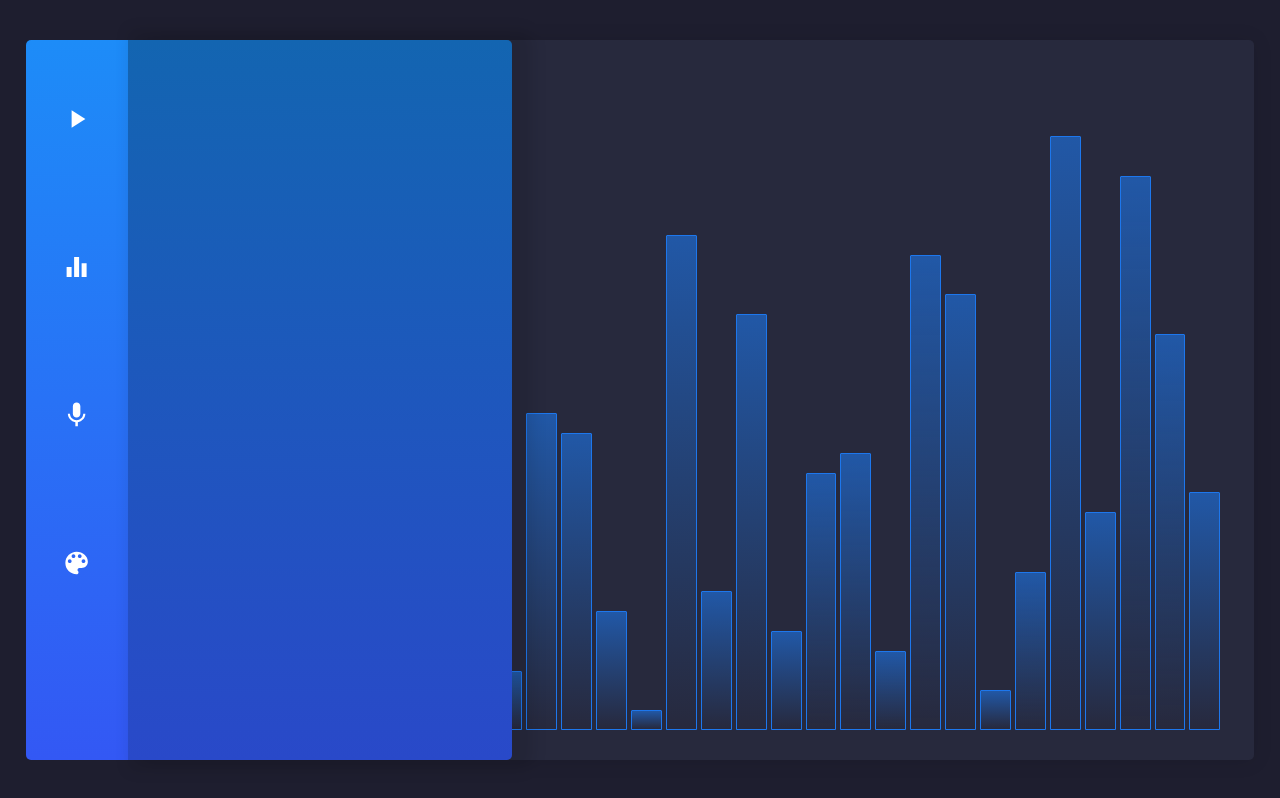
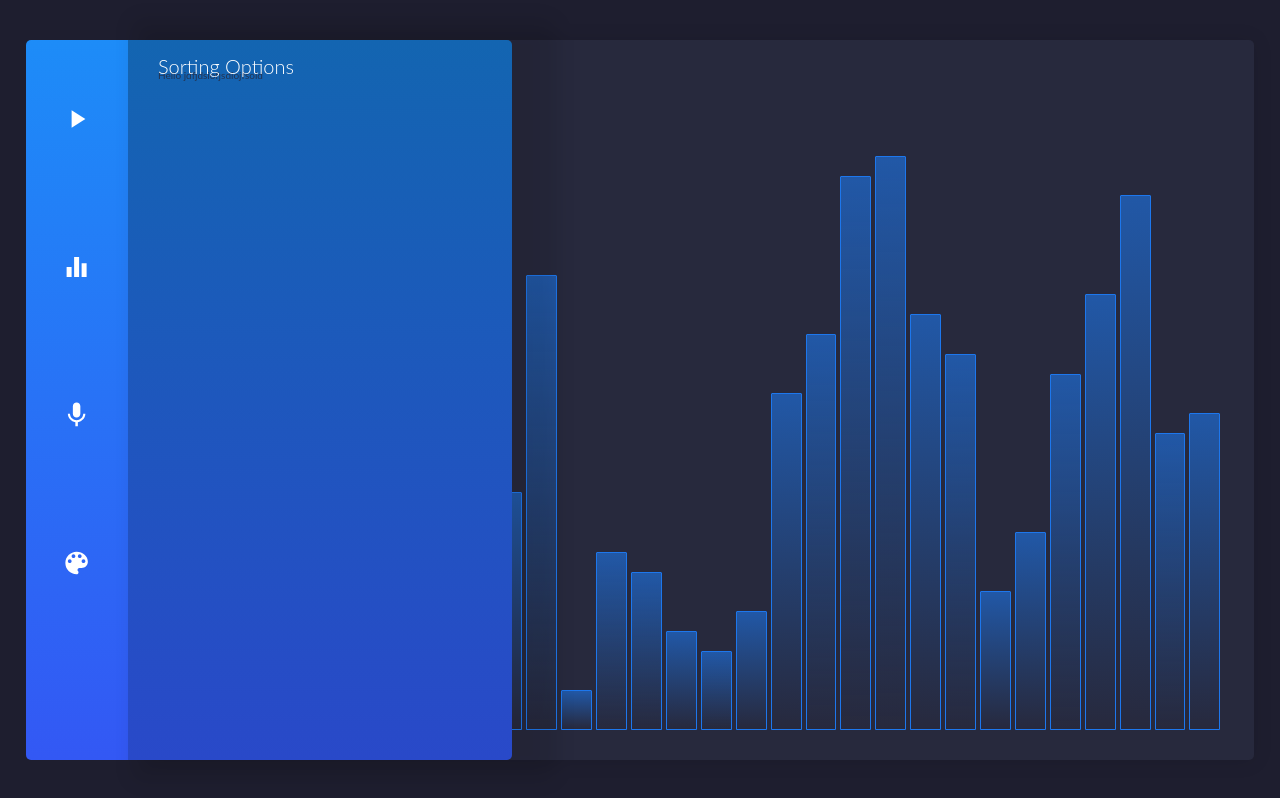
Before and after one commit to vasylenkoval/react-hooks-sorting, a React (Create React App) app: page / in a window 1280 px wide. Both pictures are taken after a click on the icon 76 px from the left and 267 px from the top of the page. Built offline with nearby package versions, Linux system fonts and the light colour scheme; the HTML template or start-up script is replaced by a standard one.

Commit message:
Extracted sorting logic into useSorting hook

```diff
--- a/src/components/App.js
+++ b/src/components/App.js
@@ -1,51 +1,22 @@
 import React, { useState, useEffect } from "react";
 import SortingTable from "./SortingTable/SortingTable";
-import { createRandomArr } from "../utils/helpers";
-import sortingAlgorithms from "../utils/sorting/sortingAlgorithms";
+import useSorting from "../utils/hooks/useSorting";
 import Menu from "./Menu/Menu";
 
 const App = () => {
   const [algorithm, setAlgorithm] = useState("Bubble Sort");
   const [arraySize, setArraySize] = useState(30);
-  const [currentArray, setCurrentArray] = useState(createRandomArr(arraySize));
-  const [isSorting, setIsSorting] = useState(false);
-  const [isSorted, setIsSorted] = useState(false);
+  const [isMuted, setIsMuted] = useState(false);
   const [playbackInterval, setPlaybackInterval] = useState(25);
-  const [isMuted, setIsMuted] = useState(false);
-  const [timeoutsCount, setTimeoutsCount] = useState(0);
 
-  const createArray = () => {
-    setCurrentArray(createRandomArr(arraySize));
-    setIsSorted(false);
-  };
-
-  const stopSorting = () => {
-    // Set a fake timeout to get the highest timeout id and clear all timeouts that come before
-    let timeoutId = setTimeout(() => null, 0);
-    while (timeoutId >= 0) {
-      clearTimeout(timeoutId);
-      timeoutId--;
-    }
-    //Stop sorting and shuffle the array
-    setIsSorting(false);
-    createArray();
-  };
-
-  const startSorting = () => {
-    const sortingHistory = sortingAlgorithms[algorithm](currentArray);
-    const len = sortingHistory.length;
-    setIsSorting(true);
-
-    for (let i = 0; i < len; i++) {
-      setTimeout(() => {
-        setCurrentArray(sortingHistory[i]);
-        if (i === len - 1) {
-          setIsSorting(false);
-          setIsSorted(true);
-        }
-      }, (i + 1) * parseInt(playbackInterval));
-    }
-  };
+  const {
+    currentArray,
+    isSorting,
+    isSorted,
+    createArray,
+    startSorting,
+    stopSorting
+  } = useSorting(arraySize, algorithm, playbackInterval);
 
   return (
     <>
--- a/src/components/Menu/ExpandedMenu.js
+++ b/src/components/Menu/ExpandedMenu.js
@@ -1,8 +1,21 @@
 import React, { useState } from "react";
-import { ExpandedMenuBody } from "./ExpandedMenu.styled";
+import {
+  ExpandedMenuBody,
+  ExpandedTitle,
+  ExpandedContent
+} from "./ExpandedMenu.styled";
 
-const ExpandedMenu = ({ expanded }) => {
-  return <ExpandedMenuBody expanded={expanded} />;
+const ExpandedMenu = ({ isExpanded, tabName }) => {
+  const renderSortingOptionsTab = () => {
+    return <ExpandedContent>Hello jdfjdsiofjsdiojfsoid</ExpandedContent>;
+  };
+
+  return (
+    <ExpandedMenuBody isExpanded={isExpanded}>
+      <ExpandedTitle>{tabName}</ExpandedTitle>
+      {tabName === "Sorting Options" && renderSortingOptionsTab()}
+    </ExpandedMenuBody>
+  );
 };
 
 export default ExpandedMenu;
--- a/src/components/Menu/ExpandedMenu.styled.js
+++ b/src/components/Menu/ExpandedMenu.styled.js
@@ -9,6 +9,21 @@ export const ExpandedMenuBody = styled.div`
   transition: width 0.15s ease-out, right 0.15s ease-out;
   position: fixed;
   border-radius: 0 5px 5px 0;
-  ${({ expanded }) => !expanded && "right: 90%;"}
-  box-shadow: 11px 0 15px 10px rgba(0, 0, 0, 0.1);
+  box-shadow: 25px 0 20px 20px rgba(0, 0, 0, 0.1);
+  overflow: hidden;
+  white-space: nowrap;
+  ${({ isExpanded }) => !isExpanded && "right: 90%; box-shadow: none;"}
 `;
+
+export const ExpandedTitle = styled.h3`
+  position: absolute;
+  color: white;
+  font-size: 2rem;
+  font-weight: 300;
+  top: 15px;
+  left: 30px;
+`;
+
+export const ExpandedContent = styled.div`
+  padding: 30px;
+`;
--- a/src/components/Menu/Menu.js
+++ b/src/components/Menu/Menu.js
@@ -1,5 +1,6 @@
-import React, { useState } from "react";
+import React from "react";
 import { MenuBody, Icons } from "./Menu.styled";
+import useExpandedTabs from "../../utils/hooks/useExpandedTabs";
 import ExpandedMenu from "./ExpandedMenu";
 const Menu = ({
   start,
@@ -10,26 +11,41 @@ const Menu = ({
   isSorted,
   isMuted
 }) => {
-  const [expanded, setExpanded] = useState(false);
+  const [isExpanded, currentTab, toggleTab, closeTab] = useExpandedTabs();
 
+  //Switching between Play, Stop and Shuffle buttons
   const renderPlayControls = () => {
     if (isSorting) return <Icons.Stop onClick={stop} />;
     if (isSorted) return <Icons.Shuffle onClick={randomize} />;
-    else return <Icons.Play onClick={start} />;
+    else
+      return (
+        <Icons.Play
+          onClick={() => {
+            start();
+            closeTab();
+          }}
+        />
+      );
   };
 
+  //Switching between Muted and Unmuted buttons
   const renderSoundControls = () => {
     if (isMuted) return <Icons.SoundOff onClick={() => mute(false)} />;
     else return <Icons.SoundOn onClick={() => mute(true)} />;
   };
 
   return (
-    <MenuBody expanded={expanded}>
+    <MenuBody
+      isExpanded={isExpanded}
+      //setting tab index to enable onBlur
+      tabIndex="1"
+      onBlur={closeTab}
+    >
       {renderPlayControls()}
-      <Icons.Options onClick={() => setExpanded(!expanded)} />
+      <Icons.Options onClick={() => toggleTab("Sorting Options")} />
       {renderSoundControls()}
-      <Icons.ColorPicker />
-      <ExpandedMenu expanded={expanded} />
+      <Icons.Customize onClick={() => toggleTab("Customize")} />
+      <ExpandedMenu isExpanded={isExpanded} tabName={currentTab} />
     </MenuBody>
   );
 };
--- a/src/components/Menu/Menu.styled.js
+++ b/src/components/Menu/Menu.styled.js
@@ -1,7 +1,6 @@
 import styled from "styled-components";
 import {
   MdPlayArrow,
-  MdPause,
   MdColorLens,
   MdLoop,
   MdStop,
@@ -37,7 +36,7 @@ transition: transform .1s, color .1s;
 //Wrapping imported icons with styled components and saving it on an object
 export const Icons = styleIcons(
   [MdPlayArrow, MdLoop, MdStop, MdEqualizer, MdMic, MdMicOff, MdColorLens],
-  ["Play", "Shuffle", "Stop", "Options", "SoundOn", "SoundOff", "ColorPicker"],
+  ["Play", "Shuffle", "Stop", "Options", "SoundOn", "SoundOff", "Customize"],
   iconsStyles,
   styled
 );
@@ -50,9 +49,8 @@ export const MenuBody = styled.div`
   bottom: 5%;
   border-radius: 5px;
   transition: border-radius 1s;
-  ${props =>
-    props.expanded &&
-    "border-radius: 5px 0 0 5px; transition: border-radius .1s;"}
+  ${({ isExpanded }) =>
+    isExpanded && "border-radius: 5px 0 0 5px; transition: border-radius .1s;"}
   background: linear-gradient(0deg, #3358f4, #1d8cf8);
   display: flex;
   justify-content: center;
--- /dev/null
+++ b/src/utils/hooks/useExpandedTabs.js
@@ -0,0 +1,22 @@
+import { useState } from "react";
+
+const useExpandedTabs = () => {
+  const [isExpanded, setIsExpanded] = useState(false);
+  const [currentTab, setCurrentTab] = useState(null);
+
+  const toggleTab = tabName => {
+    //Prevent tab from closing when switching to the other tab
+    if (isExpanded && currentTab !== tabName) {
+      setCurrentTab(tabName);
+    } else {
+      setIsExpanded(!isExpanded);
+      setCurrentTab(tabName);
+    }
+  };
+
+  const closeTab = () => setIsExpanded(false);
+
+  return [isExpanded, currentTab, toggleTab, closeTab];
+};
+
+export default useExpandedTabs;
--- /dev/null
+++ b/src/utils/hooks/useSorting.js
@@ -0,0 +1,56 @@
+import { useState } from "react";
+import { createRandomArr } from "../helpers";
+import sortingAlgorithms from "../sorting/sortingAlgorithms";
+
+const useSorting = (arraySize, algorithm, playbackInterval) => {
+  const [currentArray, setCurrentArray] = useState(createRandomArr(arraySize));
+  const [isSorting, setIsSorting] = useState(false);
+  const [isSorted, setIsSorted] = useState(false);
+  const [timeoutsCount, setTimeoutsCount] = useState(0);
+
+  // Creates a new shuffled array with provided array size
+  const createArray = () => {
+    setCurrentArray(createRandomArr(arraySize));
+    setIsSorted(false);
+  };
+
+  const stopSorting = () => {
+    // set a fake timeout to get the highest timeout id and clear all timeouts that come before
+    let timeoutId = setTimeout(() => null, 0);
+    while (timeoutId >= 0) {
+      clearTimeout(timeoutId);
+      timeoutId--;
+    }
+    //stop sorting and create new shuffled array
+    setIsSorting(false);
+    createArray();
+  };
+
+  //Starts sorting based on provided algorithm and playback interval
+  const startSorting = () => {
+    const sortingHistory = sortingAlgorithms[algorithm](currentArray);
+    const len = sortingHistory.length;
+    setIsSorting(true);
+
+    for (let i = 0; i < len; i++) {
+      setTimeout(() => {
+        setCurrentArray(sortingHistory[i]);
+        if (i === len - 1) {
+          setIsSorting(false);
+          setIsSorted(true);
+        }
+      }, (i + 1) * parseInt(playbackInterval));
+    }
+  };
+
+  return {
+    currentArray,
+    isSorting,
+    isSorted,
+    createArray,
+    startSorting,
+    stopSorting
+  };
+};
+
+export default useSorting;
--- a/src/utils/sorting/sortingAlgorithms.js
+++ b/src/utils/sorting/sortingAlgorithms.js
@@ -1,7 +1,7 @@
 import bubbleSort from "./bubbleSort";
 import insertionSort from "./insertionSort";
 
-//Object containing different sorting algorithms attached to their names
+//Map of sorting algorithms and their names
 const sortingAlgorithms = {
   "Bubble Sort": bubbleSort,
   "Insertion Sort": insertionSort
```
